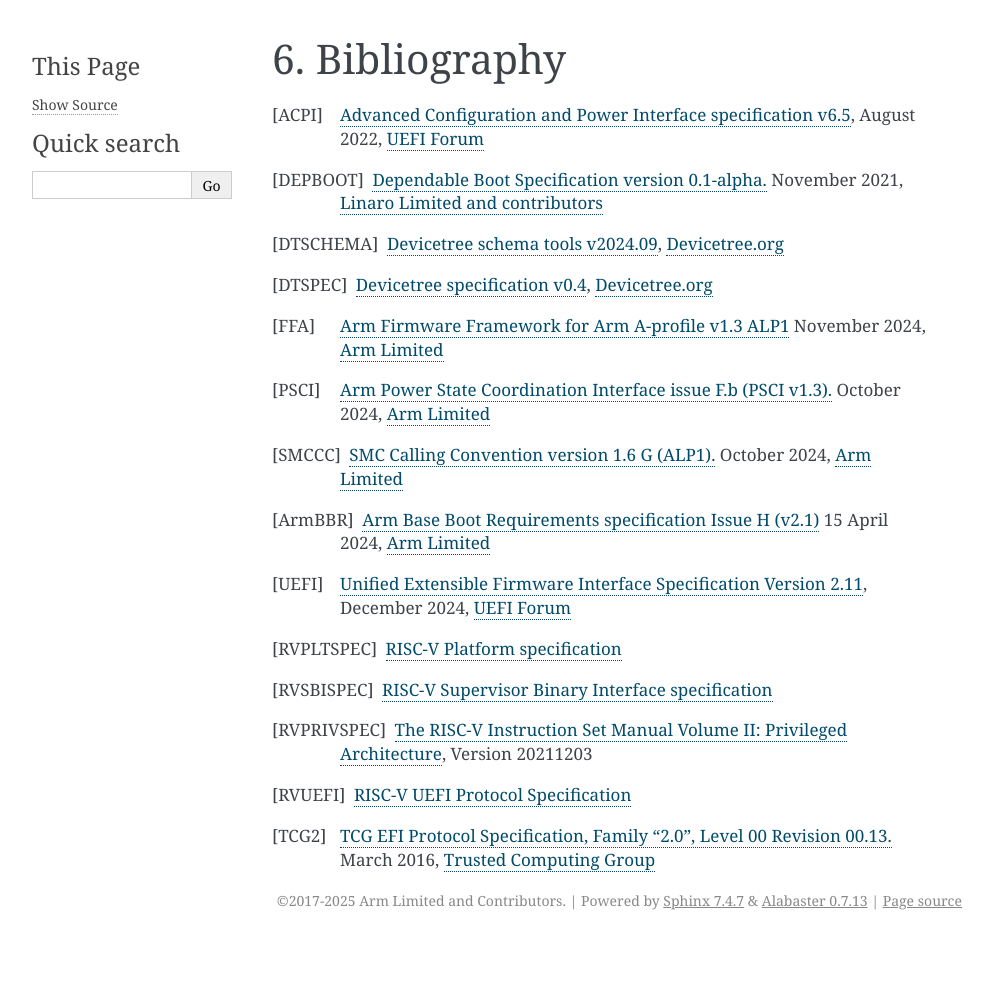
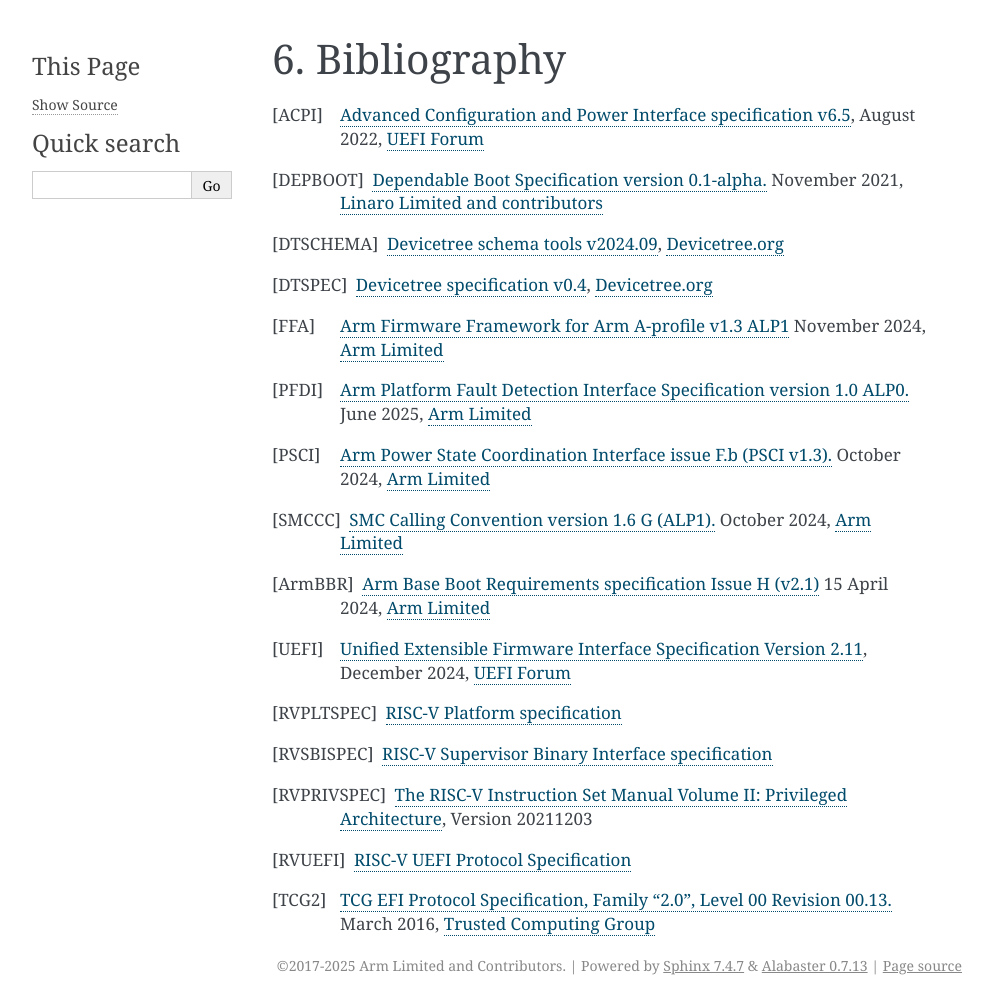
Before and after one commit to ARM-software/ebbr, a Sphinx documentation site: the page built from source/references.rst, in a window 1280 px wide. Shown: the whole page, without its empty margins (148-1141 px from the left). Built offline with Sphinx 7.4.7, drawn with Linux system fonts in a browser that asks for light colours; before the commit the page ends 940 px from its top, so only the background shows below that.

Commit message:
references: add reference to the PFDI specification
Add a reference to the Platform Fault Detection Interface Specification
v1.0 ALP0, to prepare adding requirements around PFDI.

Signed-off-by: Vincent Stehlé <vincent.stehle@arm.com>

```diff
--- a/source/references.rst
+++ b/source/references.rst
@@ -33,6 +33,10 @@
    <https://developer.arm.com/documentation/den0077/l>`_
    November 2024, `Arm Limited <https://www.arm.com/>`_
 
+.. [PFDI] `Arm Platform Fault Detection Interface Specification version 1.0 ALP0.
+   <https://developer.arm.com/documentation/110468/1-0alp0>`_
+   June 2025, `Arm Limited <https://www.arm.com/>`_
+
 .. [PSCI] `Arm Power State Coordination Interface issue F.b (PSCI v1.3).
    <https://developer.arm.com/documentation/den0022/fb>`_
    October 2024, `Arm Limited <https://www.arm.com/>`_
```
